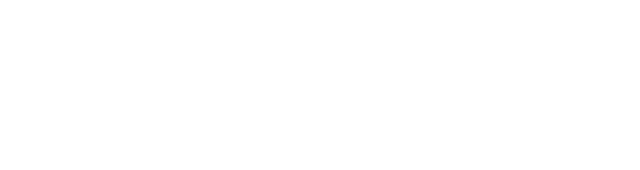
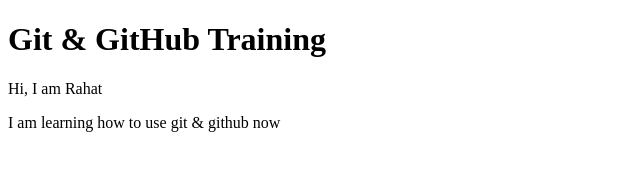
Before and after one commit to ualiurrahat/my-second-repo, a plain HTML site: page index.html in a window 1280 px wide. Shown: the whole page, without its empty margins (0-640 px from the left). Drawn offline with Linux system fonts and the light colour scheme.

Commit message:
content added

```diff
--- a/index.html
+++ b/index.html
@@ -5,6 +5,9 @@
     <meta http-equiv="X-UA-Compatible" content="IE=edge">
     <meta name="viewport" content="width=device-width, initial-scale=1.0">
     <title>My second Github Repo</title>
+    <h1>Git & GitHub Training</h1>
+    <p>Hi, I am Rahat</p>
+    <p>I am learning how to use git & github now</p>
 </head>
 <body>
 
```
